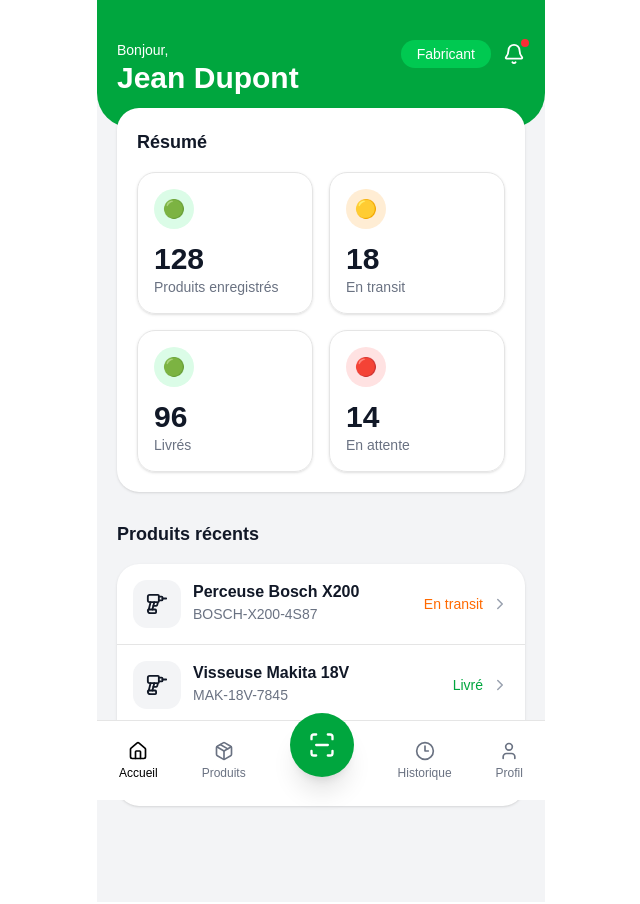
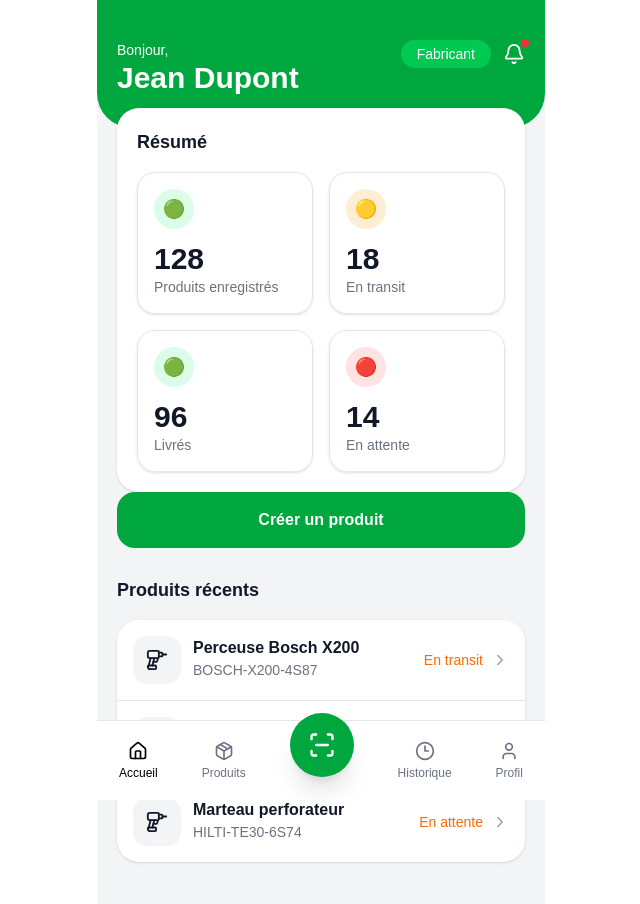
Before and after one commit to SeemooX/Product_Transability_Web3, a React (Vite) app in the folder Front__End/: page /home in a window 1280 px wide. Shown: the top 904 px of the page, without its empty margins (319-959 px from the left). Built offline with nearby package versions, Linux system fonts and the light colour scheme.

Commit message:
Adding a create prodcut button

```diff
--- a/Front__End/src/pages/HomePage.tsx
+++ b/Front__End/src/pages/HomePage.tsx
@@ -57,6 +57,10 @@ export const HomePage = () => {
           </div>
         </div>
 
+        <button className="w-full bg-green-600 text-white font-semibold py-4 rounded-2xl active:scale-95 transition">
+          Créer un produit
+        </button>
+
         <section className="mt-7">
           <h2 className="font-semibold text-lg mb-4">Produits récents</h2>
 
@@ -87,7 +91,7 @@ export const HomePage = () => {
         </section>
 
       </main>
-      <NavBar/>
+      <NavBar />
     </div>
   );
 }
```
